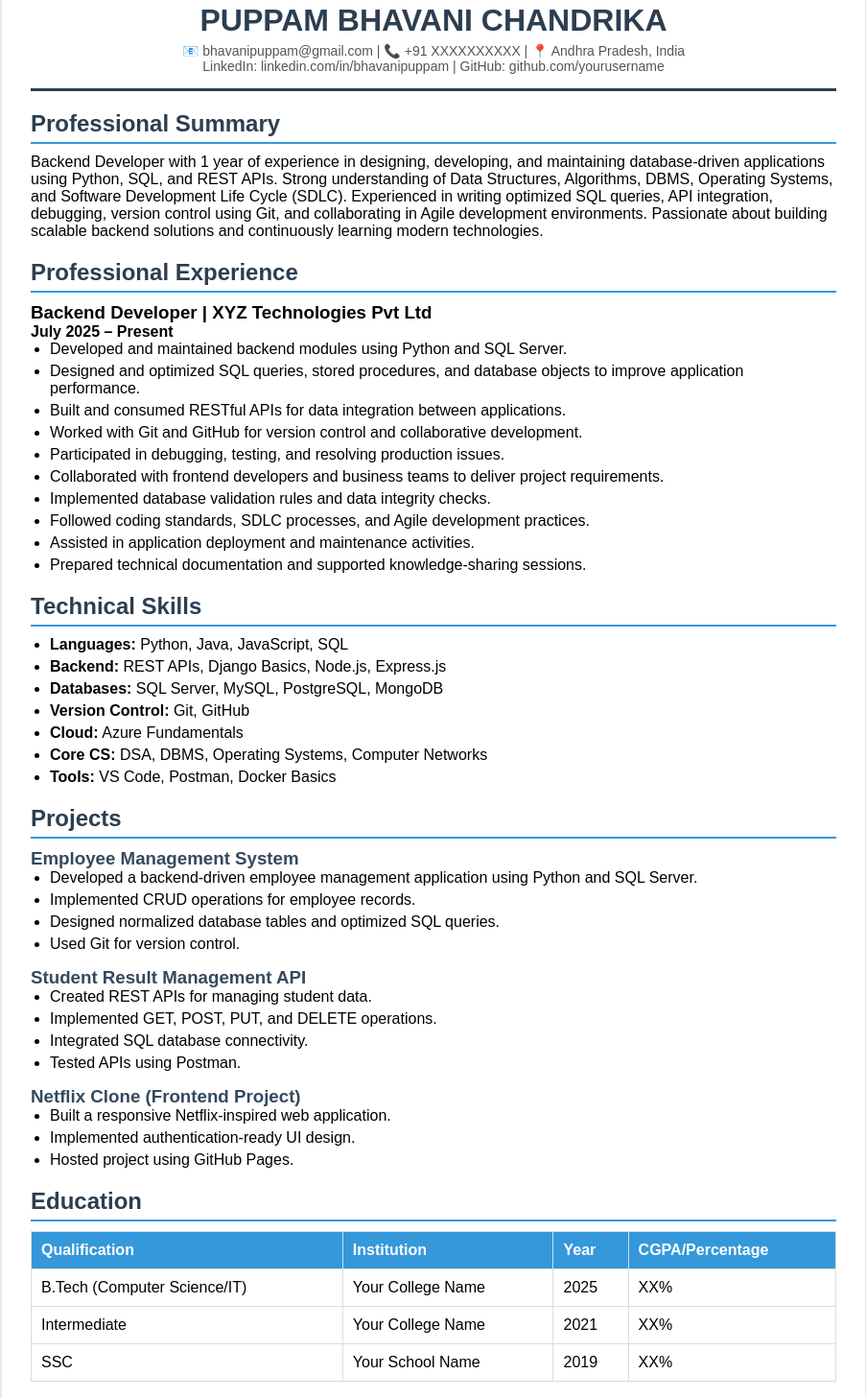
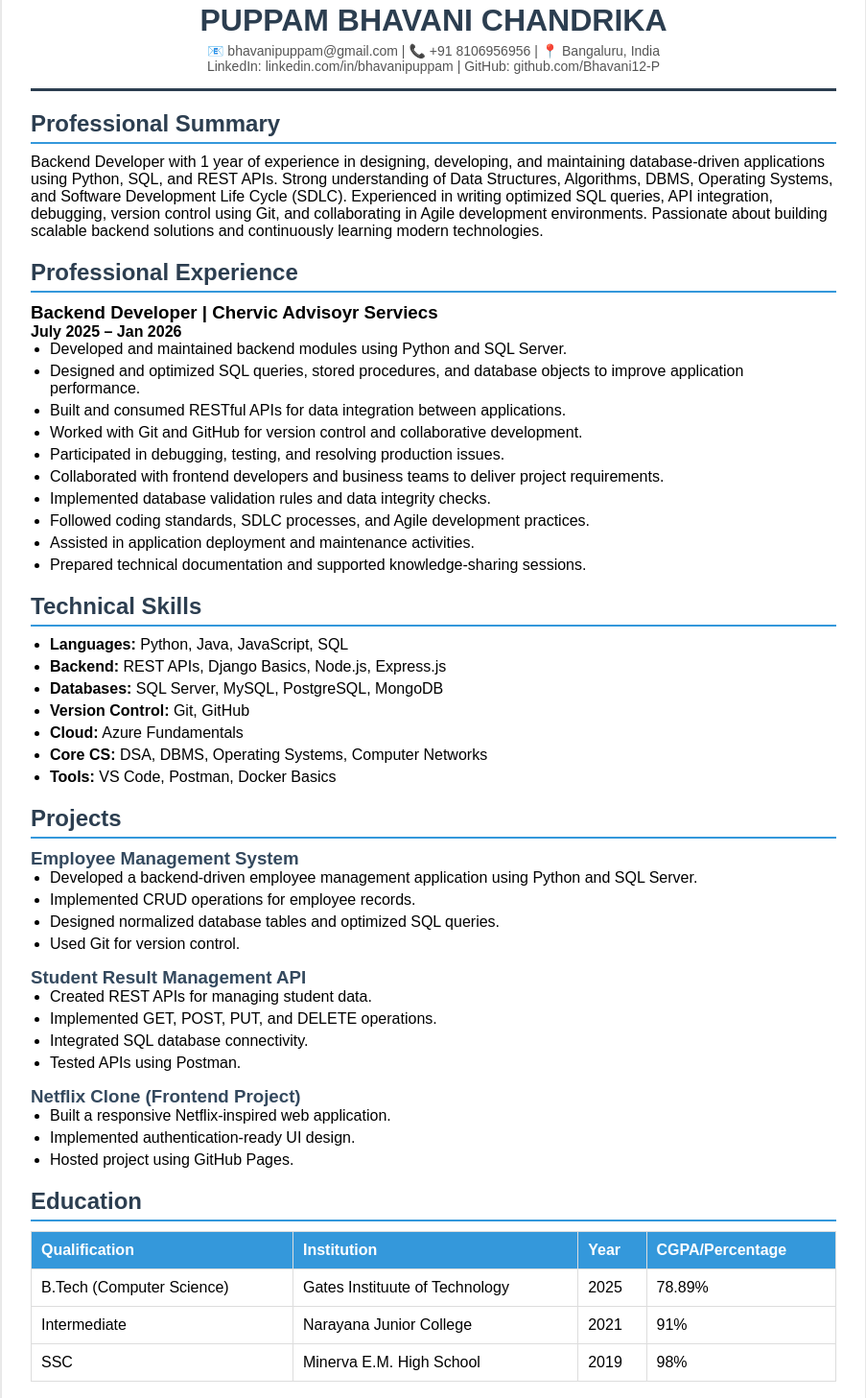
Before and after one commit to Bhavani12-P/k-resume, a plain HTML site: page index.html in a window 1280 px wide. Shown: the part 47-1504 px from the top of the page at 96% size, without its empty margins (188-1091 px from the left). Drawn offline with Linux system fonts and the light colour scheme.

Commit message:
Revise contact info and job experience in index.html
Updated contact information and professional experience details.

```diff
--- a/index.html
+++ b/index.html
@@ -116,12 +116,12 @@ li{
 <h1>PUPPAM BHAVANI CHANDRIKA</h1>
 <p>
 📧 bhavanipuppam@gmail.com |
-📞 +91 XXXXXXXXXX |
-📍 Andhra Pradesh, India
+📞 +91 8106956956 |
+📍 Bangaluru, India
 </p>
 <p>
 LinkedIn: linkedin.com/in/bhavanipuppam |
-GitHub: github.com/yourusername
+GitHub: github.com/Bhavani12-P
 </p>
 </header>
 
@@ -141,8 +141,8 @@ scalable backend solutions and continuously learning modern technologies.
 <div class="section">
 <h2>Professional Experience</h2>
 
-<h3>Backend Developer | XYZ Technologies Pvt Ltd</h3>
-<p><strong>July 2025 – Present</strong></p>
+<h3>Backend Developer | Chervic Advisoyr Serviecs</h3>
+<p><strong>July 2025 – Jan 2026</strong></p>
 
 <ul>
 <li>Developed and maintained backend modules using Python and SQL Server.</li>
@@ -229,24 +229,24 @@ scalable backend solutions and continuously learning modern technologies.
 </tr>
 
 <tr>
-<td>B.Tech (Computer Science/IT)</td>
-<td>Your College Name</td>
+<td>B.Tech (Computer Science)</td>
+<td>Gates Instituute of Technology</td>
 <td>2025</td>
-<td>XX%</td>
+<td>78.89%</td>
 </tr>
 
 <tr>
 <td>Intermediate</td>
-<td>Your College Name</td>
+<td>Narayana Junior College</td>
 <td>2021</td>
-<td>XX%</td>
+<td>91%</td>
 </tr>
 
 <tr>
 <td>SSC</td>
-<td>Your School Name</td>
+<td>Minerva E.M. High School</td>
 <td>2019</td>
-<td>XX%</td>
+<td>98%</td>
 </tr>
 
 </table>
```
